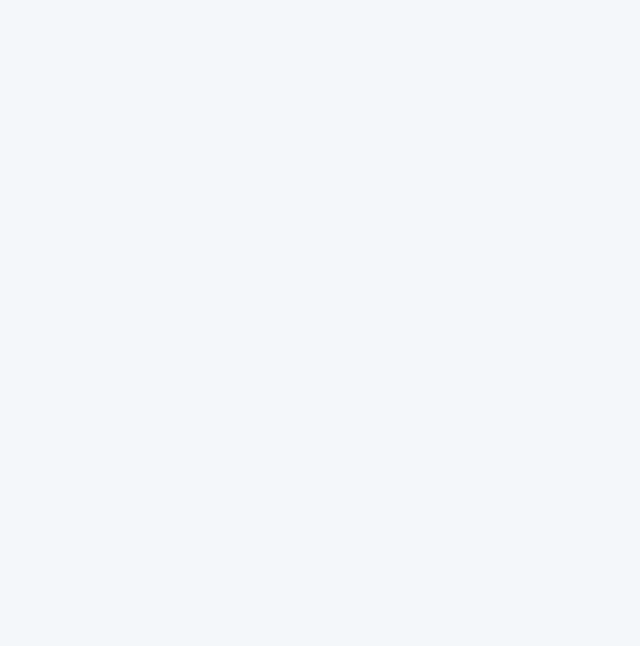
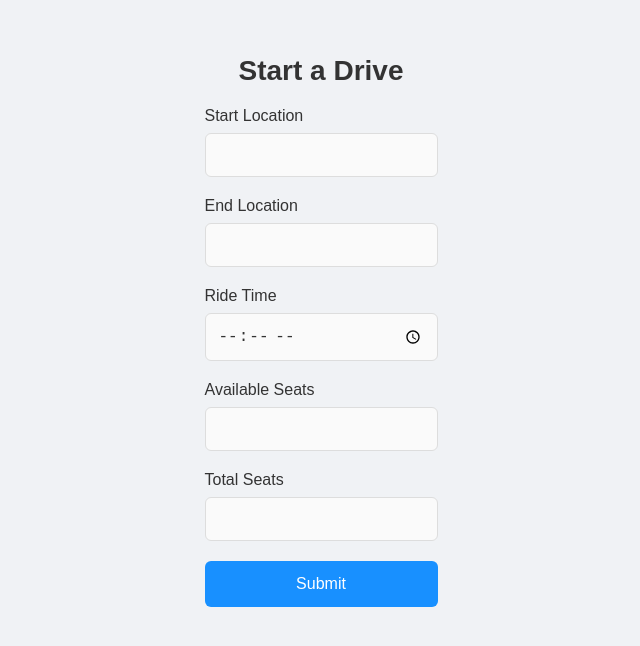
Before and after one commit to niharbiradar/HackRU-Spring-2025, a React (Vite) app in the folder frontend/hackRU-frontend/: page /newDrive in a window 1280 px wide. Before the commit this address had no page. Shown: the part 104-750 px from the top of the page, without its empty margins (319-959 px from the left). Built offline with nearby package versions, Linux system fonts and the light colour scheme.

Commit message:
NewDrive Page

```diff
--- a/frontend/hackRU-frontend/src/App.jsx
+++ b/frontend/hackRU-frontend/src/App.jsx
@@ -3,6 +3,7 @@ import Login from "./pages/Login";
 import Landing from "./pages/Landing";
 import RidesPage from "./pages/RidesPage";
 import "./App.css";
+import NewDrivePage from "./pages/NewDrive";
 
 function App() {
   return (
@@ -12,6 +13,7 @@ function App() {
           <Route path="/" element={<Login />} />
           <Route path="/landing" element={<Landing />} />
           <Route path="/rides" element={<RidesPage />} />
+          <Route path="/newDrive" element={<NewDrivePage />} />
         </Routes>
       </Router>
     </>
--- /dev/null
+++ b/frontend/hackRU-frontend/src/css/drive.css
@@ -0,0 +1,148 @@
+/* Global Styles */
+* {
+    margin: 0;
+    padding: 0;
+    box-sizing: border-box;
+ }
+
+
+ body {
+    font-family: 'Arial', sans-serif;
+    background-color: #f0f2f5; /* Light gray background */
+    display: flex;
+    justify-content: center;
+    align-items: center;
+    min-height: 100vh;
+    margin: 0;
+ }
+
+
+ .container {
+    background-color: #fff;
+    border-radius: 8px;
+    box-shadow: 0 4px 12px rgba(0, 0, 0, 0.1);
+    padding: 40px;
+    width: 100%;
+    max-width: 800px; /* Max width for the form */
+    box-sizing: border-box;
+ }
+
+
+ /* Heading */
+ h2 {
+    text-align: center;
+    font-size: 28px;
+    color: #333;
+    margin-bottom: 20px;
+ }
+
+
+ /* Form Elements */
+ .form-item {
+    margin-bottom: 20px;
+ }
+
+
+ .form-item label {
+    font-size: 16px;
+    color: #333;
+    margin-bottom: 8px;
+    display: block;
+ }
+
+
+ input,
+ select,
+ textarea {
+    width: 100%;
+    padding: 12px;
+    font-size: 16px;
+    border: 1px solid #ddd;
+    border-radius: 6px;
+    background-color: #fafafa;
+    color: #333;
+    transition: border-color 0.3s;
+ }
+
+
+ input:focus,
+ select:focus,
+ textarea:focus {
+    border-color: #1890ff; /* Blue border on focus */
+    outline: none;
+ }
+
+
+ textarea {
+    resize: vertical;
+    min-height: 120px;
+ }
+
+
+ /* Button */
+ button {
+    width: 100%;
+    padding: 14px;
+    font-size: 16px;
+    color: #fff;
+    background-color: #1890ff;
+    border: none;
+    border-radius: 6px;
+    cursor: pointer;
+    transition: background-color 0.3s;
+ }
+
+
+ button:hover {
+    background-color: #0066cc; /* Darker blue on hover */
+ }
+
+
+ /* Radio Button Container */
+ .radio-group {
+    display: flex;
+    justify-content: center;
+    margin-top: 20px;
+ }
+
+
+ .radio-group label {
+    margin-right: 20px;
+    font-size: 16px;
+    color: #333;
+ }
+
+
+ /* Error Messages */
+ .error-message {
+    color: red;
+    font-size: 14px;
+    margin-top: 8px;
+ }
+
+
+ /* Profile Picture */
+ .upload-container {
+    margin-top: 20px;
+    text-align: center;
+ }
+
+
+ .upload-container input[type="file"] {
+    border: none;
+    padding: 10px;
+    font-size: 16px;
+ }
+
+
+ /* Responsive Design */
+ @media (max-width: 600px) {
+    .container {
+        padding: 20px;
+    }
+
+
+    h2 {
+        font-size: 24px;
+    }
+ }
--- /dev/null
+++ b/frontend/hackRU-frontend/src/pages/NewDrive.jsx
@@ -0,0 +1,101 @@
+import React, { useState } from 'react';
+import '../css/drive.css'; // Ensure your CSS file is updated for better width
+import { useNavigate } from "react-router-dom";
+
+const NewDrivePage = () => {
+   const navigate = useNavigate();
+   const [formData, setFormData] = useState({
+       startLocation: '',
+       endLocation: '',
+       rideTime: '',
+       availableSeats: '',
+       totalSeats: '',
+   });
+
+   const handleChange = (e) => {
+       const { name, value } = e.target;
+       setFormData(prevData => ({
+           ...prevData,
+           [name]: value
+       }));
+   };
+
+   const handleSubmit = (e) => {
+       e.preventDefault();
+       console.log("Form Data Submitted:", formData);
+       navigate('/landing'); // Redirect after submission
+   };
+
+   return (
+       <div className="drive-container"> {/* Updated class for better styling */}
+           <h2>Start a Drive</h2>
+           <form onSubmit={handleSubmit}>
+               <div className="form-item">
+                   <label htmlFor="startLocation">Start Location</label>
+                   <input
+                       type="text"
+                       id="startLocation"
+                       name="startLocation"
+                       value={formData.startLocation}
+                       onChange={handleChange}
+                       required
+                   />
+               </div>
+
+               <div className="form-item">
+                   <label htmlFor="endLocation">End Location</label>
+                   <input
+                       type="text"
+                       id="endLocation"
+                       name="endLocation"
+                       value={formData.endLocation}
+                       onChange={handleChange}
+                       required
+                   />
+               </div>
+
+               <div className="form-item">
+                   <label htmlFor="rideTime">Ride Time</label>
+                   <input
+                       type="time"
+                       id="rideTime"
+                       name="rideTime"
+                       value={formData.rideTime}
+                       onChange={handleChange}
+                       required
+                   />
+               </div>
+
+               <div className="form-item">
+                   <label htmlFor="availableSeats">Available Seats</label>
+                   <input
+                       type="number"
+                       id="availableSeats"
+                       name="availableSeats"
+                       min="1"
+                       value={formData.availableSeats}
+                       onChange={handleChange}
+                       required
+                   />
+               </div>
+
+               <div className="form-item">
+                   <label htmlFor="totalSeats">Total Seats</label>
+                   <input
+                       type="number"
+                       id="totalSeats"
+                       name="totalSeats"
+                       min="1"
+                       value={formData.totalSeats}
+                       onChange={handleChange}
+                       required
+                   />
+               </div>
+
+               <button type="submit">Submit</button>
+           </form>
+       </div>
+   );
+};
+
+export default NewDrivePage;
```
Also changed, not shown: 1 other file (tests, documents, lock files or other folders).
